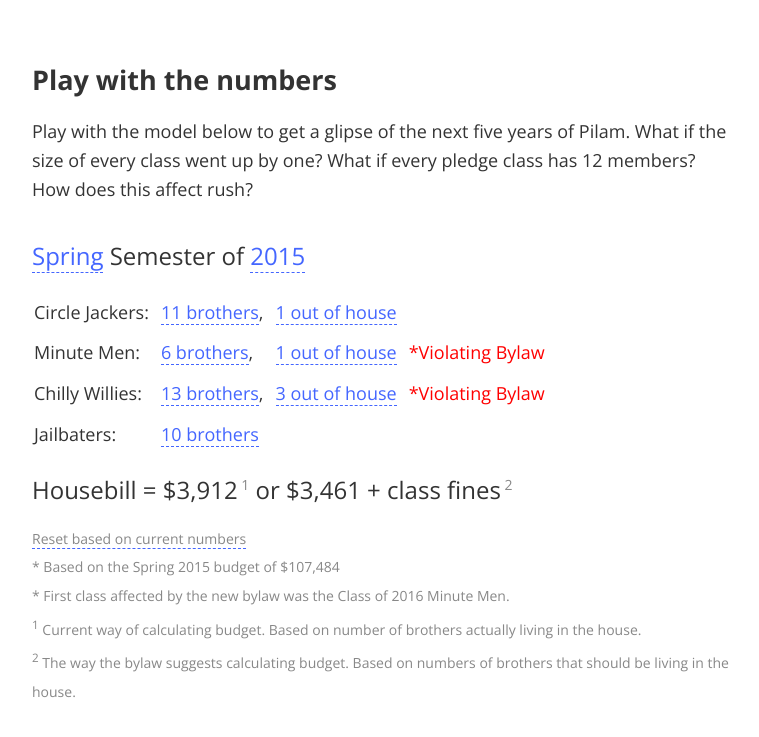
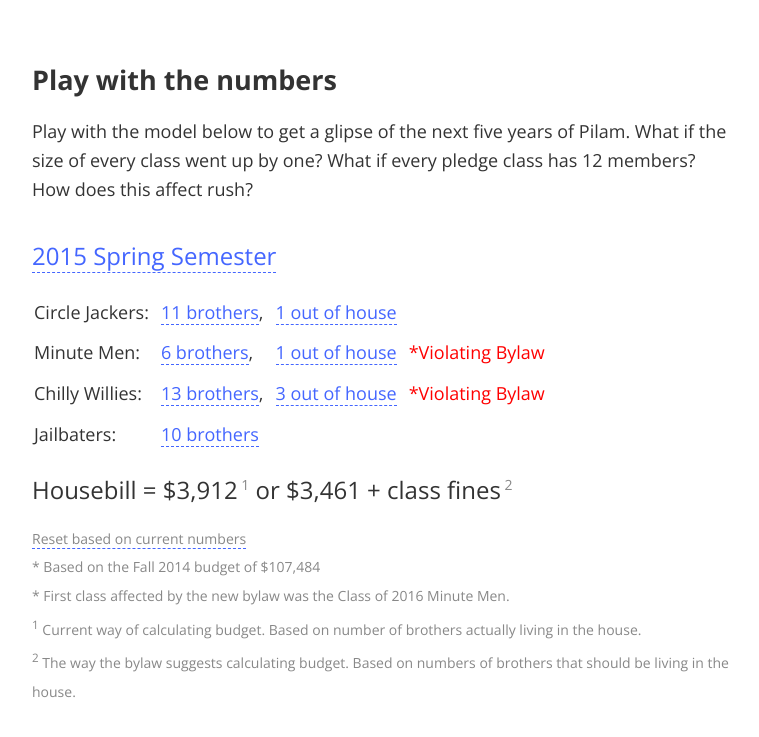
Before and after one commit to jhaip/brotherhood-by-the-numbers, a plain HTML site: page index.html in a window 1280 px wide. Shown: the part 1919-2656 px from the top of the page, without its empty margins (258-1017 px from the left). Drawn offline with nearby package versions, Linux system fonts and the light colour scheme.

Commit message:
dragging model semester better

```diff
--- a/index.html
+++ b/index.html
@@ -125,9 +125,7 @@ How does this affect rush?
 <div class="highlight">
 
 <div id="modelHeading">
-<span data-var="m_semester_num" class="TKToggle TKSwitch"><span value=0>Fall</span><span value=1>Spring</span></span>
-Semester of
-<span data-var="m_year" class="TKAdjustableNumber" data-min=2015 data-max=2020></span>
+<span data-var="m_semester_num" class="TKAdjustableNumber"data-format="semesterDrag" data-min=0 data-max=10></span>
 </div>
 
 <table id="modelTable">
--- a/script.js
+++ b/script.js
@@ -15,6 +15,15 @@ function setUpTangle () {
 
     Tangle.formats.empty = function(value) {
         return "";
+    }
+
+    Tangle.formats.semesterDrag = function(value) {
+        var str = "";
+        str += (2015+Math.floor(value/2)).toString();
+        str += " ";
+        str += (value % 2 == 0) ? "Spring" : "Fall";
+        str += " Semester";
+        return str;
     }
 
     Tangle.classes.v_if = {
@@ -66,9 +75,7 @@ function setUpTangle () {
             this.initModel();
         },
         initModel: function() {
-            this.m_semester_num = 1;
-            this.m_semester = "SPRING";
-            this.m_year = 2015;
+            this.m_semester_num = 0;
             this.m_senior_name = this.class_names[2015];
             this.m_junior_name = this.class_names[2016];
             this.m_sophomore_name = this.class_names[2017];
@@ -151,7 +158,8 @@ function setUpTangle () {
             this.m_sophomore_out_house = Math.min(this.m_sophomore_size, this.m_sophomore_out_house);
             this.m_freshman_out_house = Math.min(this.m_freshman_size, this.m_freshman_out_house);
 
-            this.m_semester = (this.m_semester_num == 0) ? "FALL" : "SPRING";
+            this.m_semester = (this.m_semester_num % 2 == 0) ? "SPRING" : "FALL";
+            this.m_year = 2015+Math.floor(this.m_semester_num/2);
             var m_school_year = (this.m_semester == "SPRING") ? this.m_year : this.m_year+1;
             var m_budget_semester_name = (this.m_semester == "SPRING") ? "SPRING2015" : "FALL2014";
             this.m_budget = this.budget_housetotal[m_budget_semester_name]+this.budget_brothertotal[m_budget_semester_name];
```
